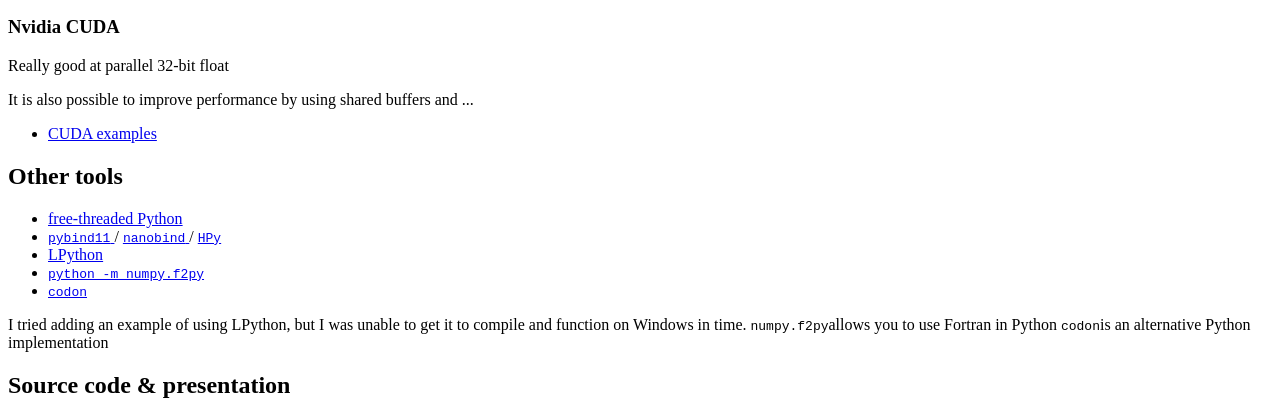
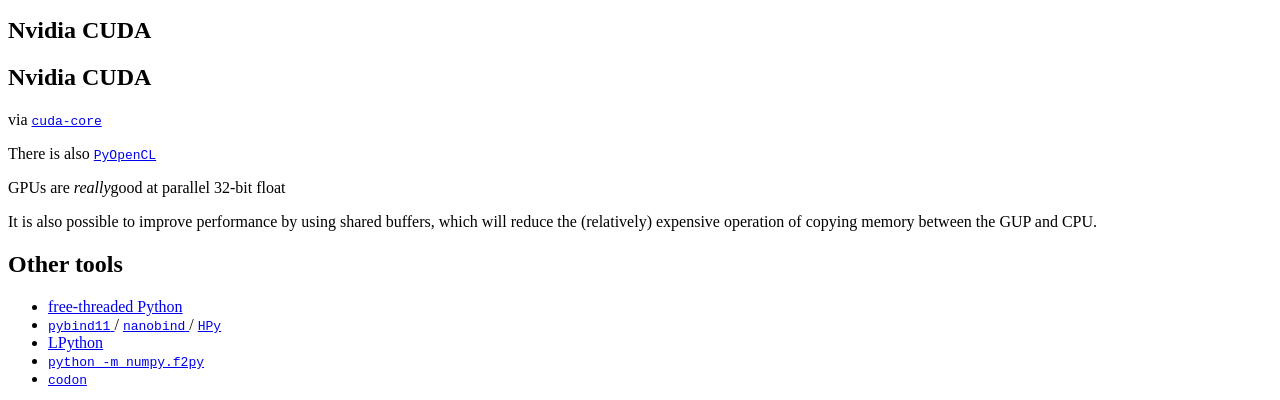
Before and after one commit to sindre-nistad/snake-oil, a website built with Vite: page src/presentation/index.html in a window 1280 px wide. Shown: the part 2968-3368 px from the top of the page. Built offline with nearby package versions, Linux system fonts and the light colour scheme; what reveal.js would draw is missing.

Commit message:
chore: Notes on Nvidia CUDA

```diff
--- a/src/presentation/index.html
+++ b/src/presentation/index.html
@@ -226,33 +226,31 @@
 						do one of the Julia sets $ c = -0.8 + 0.156i $
 					</aside>
 				</section>
-				<section>
-					<section>
-						<h1>Nvidia CUDA</h1>
-						<p class="fragment">Really good at parallel 32-bit float</p>
-						<aside class="notes">
-							It is also possible to improve performance by using shared buffers
-							and ...
-						</aside>
-
-						<section>
-							<ul>
-								<li>
-									<a
-										href="https://github.com/NVIDIA/cuda-python/tree/main/cuda_core/examples"
-									>
-										CUDA examples
-									</a>
-								</li>
-								<!--
-								Profiler: https://developer.nvidia.com/nvidia-visual-profiler
-								Nvidia recommends moving to NVIDIA Nsight Systems: https://developer.nvidia.com/nsight-systems
-
-								 OpenCL alternative: https://documen.tician.de/pyopencl/
-								 -->
-							</ul>
-						</section>
-					</section>
+				<section data-auto-animate>
+					<h1 class="r-fit-text">Nvidia CUDA</h1>
+				</section>
+				<section data-auto-animate>
+					<h1>Nvidia CUDA</h1>
+					<p>
+						via
+						<a href="https://github.com/NVIDIA/cuda-python/tree/main/cuda_core">
+							<code>cuda-core</code>
+						</a>
+					</p>
+					<p class="fragment">
+						There is also
+						<a href="https://documen.tician.de/pyopencl/">
+							<code>PyOpenCL</code>
+						</a>
+					</p>
+					<aside class="notes">
+						<p class="fragment">
+							GPUs are <em>really</em>good at parallel 32-bit float
+						</p>
+						It is also possible to improve performance by using shared buffers,
+						which will reduce the (relatively) expensive operation of copying
+						memory between the GUP and CPU.
+					</aside>
 				</section>
 
 				<section>
```
